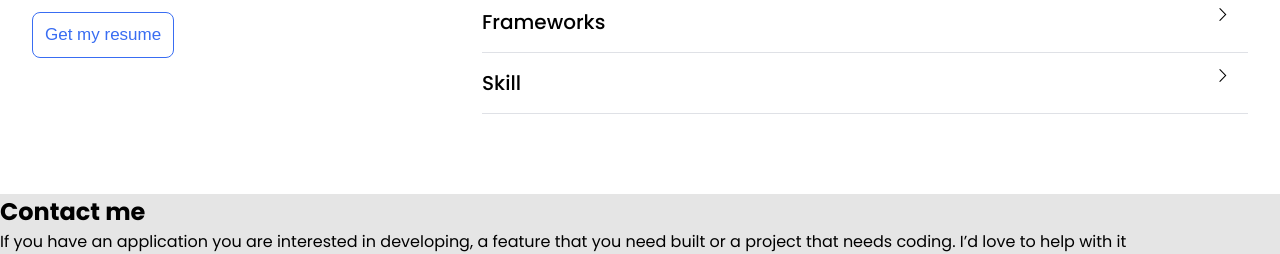
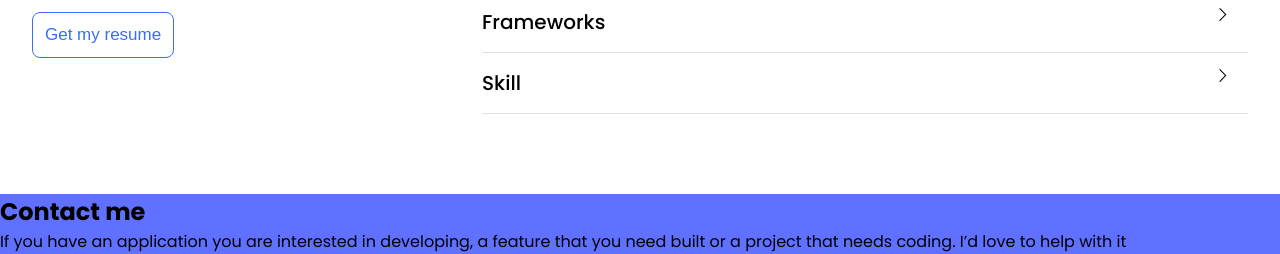
Before and after one commit to hienphan0111/Hien-Portfolio, a plain HTML site: page index.html in a window 1280 px wide. Shown: the part 4299-4553 px from the top of the page. Drawn offline with Linux system fonts and the light colour scheme.

Commit message:
Adding background-colour to the contact section

```diff
--- a/styles.css
+++ b/styles.css
@@ -383,3 +383,6 @@ h1 {
     overflow: hidden;
   }
 }
+ .contact {
+  background-color: #6070FF;
+ }
```
